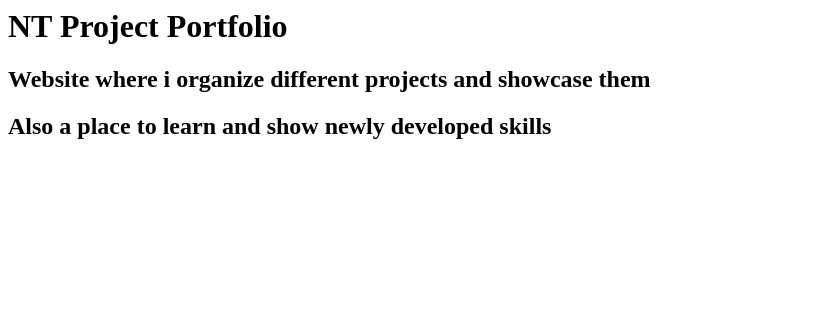
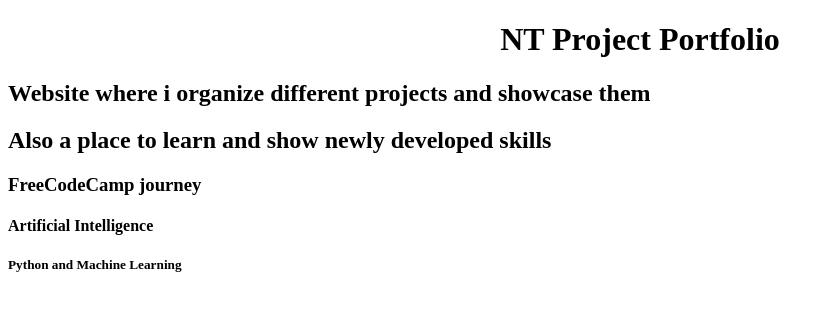
Before and after one commit to NTdev1988/projectwebsite, a plain HTML site: page index.html in a window 1280 px wide. Shown: the whole page, without its empty margins (0-834 px from the left). Drawn offline with Linux system fonts and the light colour scheme.

Commit message:
Add files via upload

```diff
--- a/index.html
+++ b/index.html
@@ -1,6 +1,21 @@
-<html>
+<!DOCTYPE html>
+<html lang="en">
+
+<head>
+    <meta charset="UTF-8">
+    <meta name="viewport" content="width=device-width, initial-scale=1.0">
+    <title> NT Portfolio </title>
+    <link rel="stylesheet" href="styles.css"/>
+</head>
+
+<body>
 <h1> NT Project Portfolio</h1>
-<h2> Website where i organize different projects and showcase them</h2>
-<h2> Also a place to learn and show newly developed skills</h2>
+    <h2> Website where i organize different projects and showcase them</h2>
+    <h2> Also a place to learn and show newly developed skills</h2>
+
+    <h3> FreeCodeCamp journey</h3>
+    <h4> Artificial Intelligence </h4>
+    <h5> Python and Machine Learning </h5>
+</body>
 
 </html>
--- /dev/null
+++ b/styles.css
@@ -0,0 +1,3 @@
+h1 {
+    text-align: center;
+}
```
